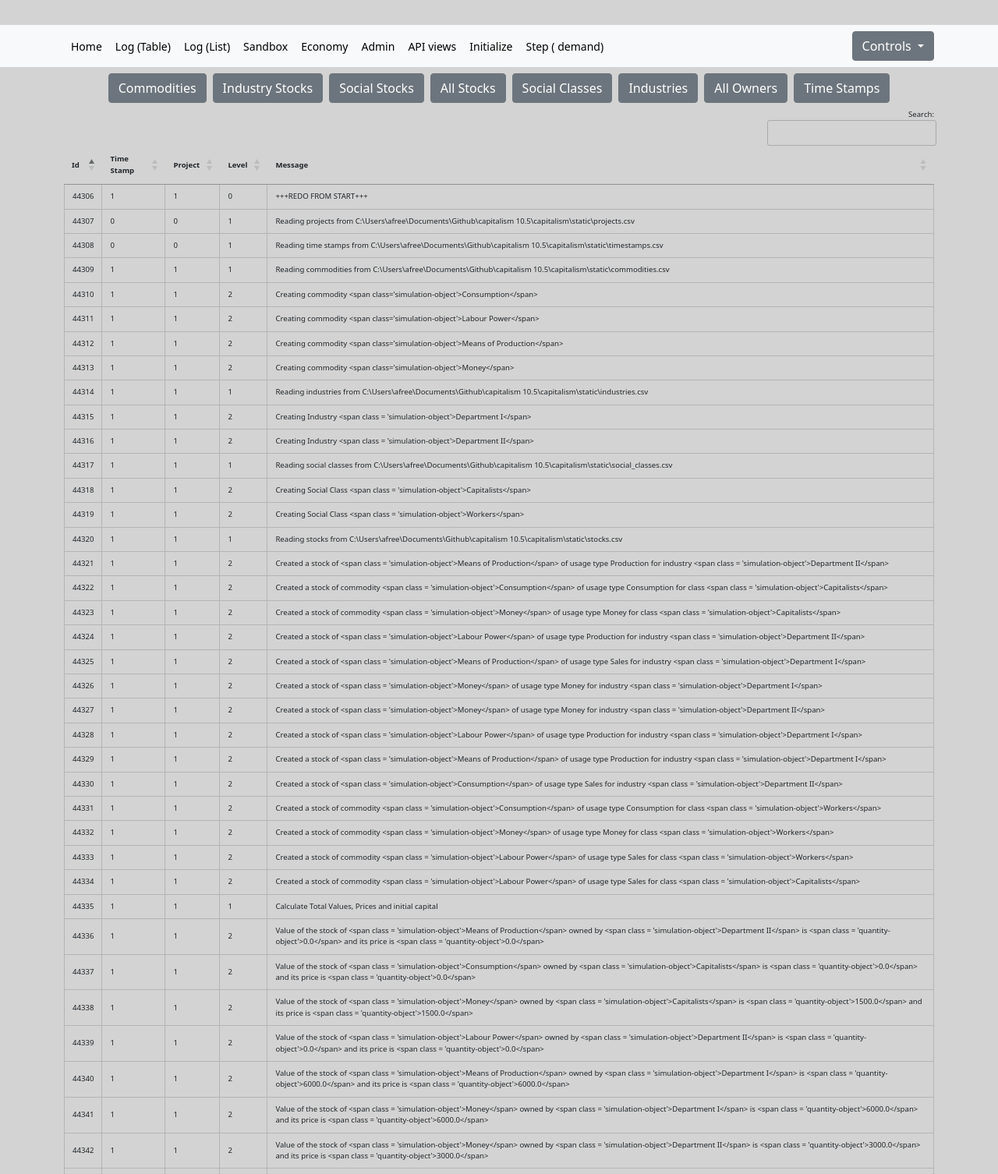
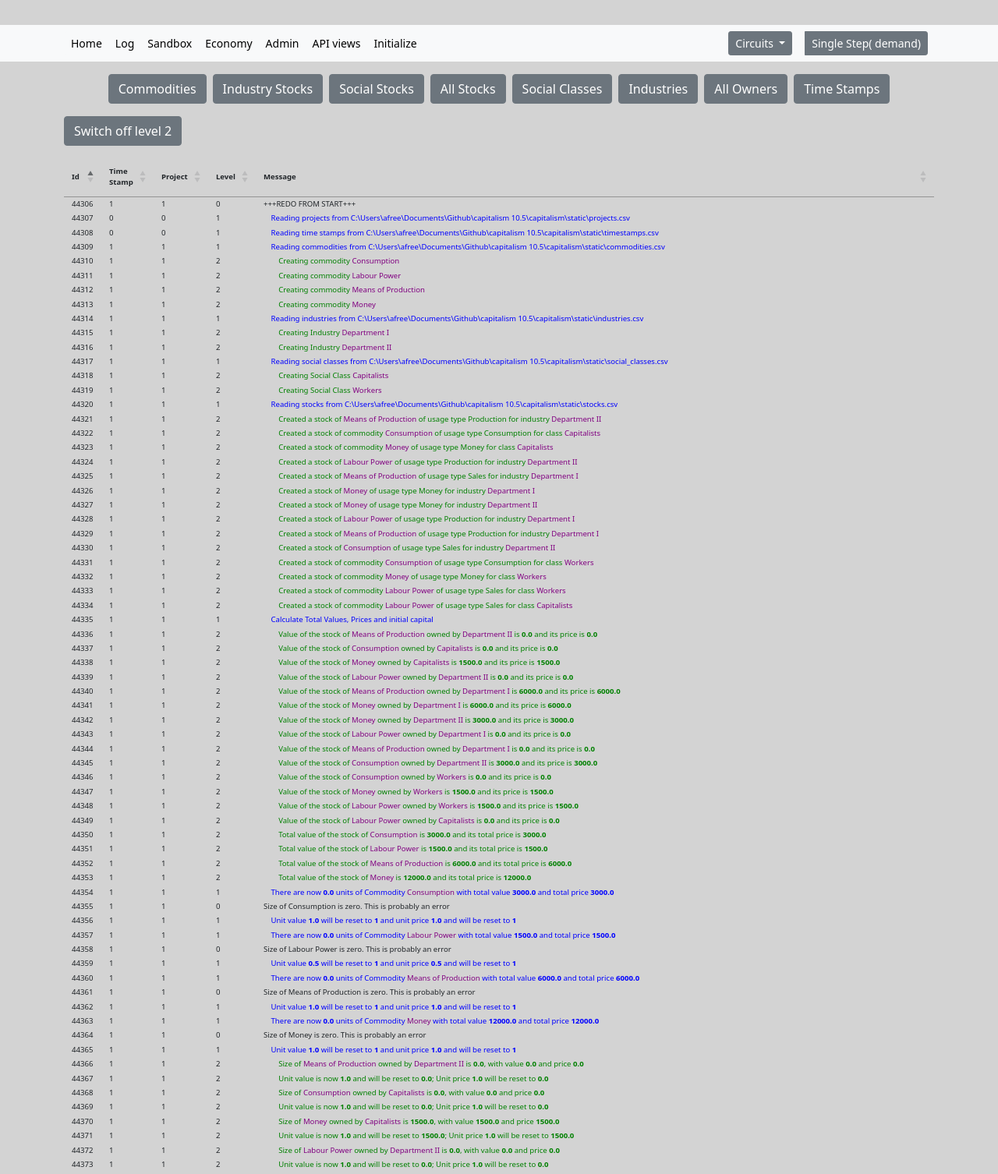
Before and after one commit to znalo/capitalism-10.5, a Django app: page /log/table in a window 1280 px wide. Shown: the top 1506 px of the page at 78% size. Run offline with Django 3.2, Linux system fonts and the light colour scheme; data comes from the database, SQL or seed files in the repository; both versions use the stored data as it was after the commit; some libraries are stand-ins or nearby versions.

Commit message:
spruced up Log table

```diff
--- a/capitalism/economy/actions/control.py
+++ b/capitalism/economy/actions/control.py
@@ -104,7 +104,7 @@ def initialize(request):
     Log.enter(1, f"Reading commodities from {file_name}")
     df = pd.read_csv(file_name)
     for row in df.itertuples(index=False, name='Pandas'):
-        Log.enter(2, f"Creating Commodity {row.name}")
+        Log.enter(2, f"Creating commodity <span class='simulation-object'>{row.name}</span>")
         commodity = Commodity(
             time_stamp_FK=TimeStamp.objects.get(
                 time_stamp=1, project_FK__number=row.project),
@@ -132,7 +132,7 @@ def initialize(request):
     for row in df.itertuples(index=False, name='Pandas'):
         this_time_stamp = TimeStamp.objects.get(
             time_stamp=1, project_FK__number=row.project)
-        Log.enter(2, f"Creating Industry {row.industry_name}")
+        Log.enter(2, f"Creating Industry {Log.sim_object(row.industry_name)}")
         industry = Industry(
             time_stamp_FK=this_time_stamp,
             name=row.industry_name,
@@ -154,7 +154,7 @@ def initialize(request):
     for row in df.itertuples(index=False, name='Pandas'):
         this_time_stamp = TimeStamp.objects.get(
             time_stamp=1, project_FK__number=row.project)
-        Log.enter(2, f"Creating Social Class {row.social_class_name}")
+        Log.enter(2, f"Creating Social Class {Log.sim_object(row.social_class_name)}")
         social_class = SocialClass(
             time_stamp_FK=this_time_stamp,
             name=row.social_class_name,
@@ -203,7 +203,7 @@ def initialize(request):
             # TODO fix owner
             social_stock.save()
             Log.enter(
-                2, f"Created {row.stock_type} stock of commodity {social_stock.commodity_FK.name} for class {social_stock.social_class_FK.name}")
+                2, f"Created a stock of commodity {Log.sim_object(social_stock.commodity_FK.name)} of usage type {row.stock_type} for class {Log.sim_object(social_stock.social_class_FK.name)} ")
         elif row.owner_type == "INDUSTRY":
             industry=Industry.objects.get(time_stamp_FK=this_time_stamp, name=row.name)
             commodity=Commodity.objects.get(time_stamp_FK=this_time_stamp, name=row.commodity)
@@ -223,7 +223,7 @@ def initialize(request):
             # TODO fix owner
             industry_stock.save()
             Log.enter(
-                2, f"Created {row.stock_type} stock of commodity {industry_stock.commodity_FK.name} for industry {industry_stock.industry_FK.name}")
+                2, f"Created a stock of {Log.sim_object(industry_stock.commodity_FK.name)} of usage type {row.stock_type} for industry {Log.sim_object(industry_stock.industry_FK.name)}")
         else:
             Log.enter(0, f"++++UNKNOWN OWNER TYPE++++ {row.owner_type}")
     set_total_value_and_price()
--- a/capitalism/economy/models/states.py
+++ b/capitalism/economy/models/states.py
@@ -1,8 +1,8 @@
-from datetime import time
 from django.db import models
 from django.db.models.base import Model
-from django.db.models.fields import IntegerField
 from capitalism.global_constants import *
+from django.utils.safestring import mark_safe
+from django.utils.html import escape
 
 class Log(models.Model):
     time_stamp_id=models.IntegerField(default=0, null=False)
@@ -21,9 +21,16 @@ class Log(models.Model):
             time_stamp_id=current_state.time_stamp_FK.time_stamp
             project_id=current_state.time_stamp_FK.project_FK.number
 
-        indent= " "*level
-        this_entry=Log(project_id=project_id,time_stamp_id=time_stamp_id,level=level,message=message)
+        this_entry=Log(project_id=project_id,time_stamp_id=time_stamp_id,level=level,message=(message))
         this_entry.save()
+
+    @staticmethod
+    def sim_object(value):
+        return f"<span class = 'simulation-object'>{value}</span>"
+
+    @staticmethod
+    def sim_quantity(value):
+        return f"<span class = 'quantity-object'>{value}</span>"
 
 class Project(models.Model):
     number=models.IntegerField(verbose_name="Project",null=False, default=0)
@@ -61,6 +68,8 @@ class TimeStamp(models.Model):
     def __str__(self):
         return f"[Time {self.time_stamp}(id:{self.id}) description: {self.description}] [Project {self.project_FK.number}] "
 
+#TODO since there is only one state at any given time, can we make this a 'standard' class
+#! the only difficulty I can see is that there is one state per owner, so a database entry would seem to be required
 class State(models.Model):
     name = models.CharField(primary_key=True, default="Initial", max_length=50)
     time_stamp_FK = models.OneToOneField(TimeStamp, related_name='state', on_delete=models.CASCADE, default=1)
@@ -77,6 +86,7 @@ class State(models.Model):
         return states.get()
 
     #! get the current time_stamp object
+
     @staticmethod
     def get_current_time_stamp():
         current_time_stamp = State.current_state().time_stamp_FK
@@ -84,6 +94,17 @@ class State(models.Model):
         time_stamp = TimeStamp.objects.filter(
             project_FK=this_project).order_by('time_stamp').last()
         return time_stamp
+
+    @property
+    @staticmethod
+    def current_time_stamp():
+        current_time_stamp = State.current_state().time_stamp_FK
+        this_project = current_time_stamp.project_FK
+        time_stamp = TimeStamp.objects.filter(
+            project_FK=this_project).order_by('time_stamp').last()
+        return time_stamp
+
+
 
     @staticmethod
     def substate():
--- a/capitalism/economy/templatetags/app_filters.py
+++ b/capitalism/economy/templatetags/app_filters.py
@@ -55,3 +55,7 @@ def has_changed(new,old):
         return new
     else:
         return mark_safe("<span style=\"color:red\">"+str(new)+"</span>")
+
+@register.filter(is_safe=True)
+def mark_as_safe(value):
+    return mark_safe(value)
--- a/capitalism/static/static.css
+++ b/capitalism/static/static.css
@@ -42,9 +42,24 @@ ul {
 
 .log-level3 {
    color: red;
-   margin-left:3em
+   margin-left:3em;
 }
 
 .log-level4 {
-  margin-left:4em
+  margin-left:4em;
 }
+
+.simulation-object{
+  color:purple;
+}
+
+.quantity-object{
+  font-weight:600;
+}
+table.dataTable tr td {
+  height: 12px;
+}
+
+table.dataTable tbody th, table.dataTable tbody td {
+  padding: 2px 10px;
+}
--- a/capitalism/templates/base.html
+++ b/capitalism/templates/base.html
@@ -19,12 +19,15 @@
 
 <body>
   {% include 'partials/navbar.html' %}
-  <div class="d-flex justify-content-center pt-2 pb-2">
-    <div id="tableButtons">
-      {% include 'partials/tables-navbar.html' %}
-    </div>
+  <div class="container-md">
+    <div class="d-flex justify-content-center pt-2 pb-2">
+      <nav class="navbar sticky-top navbar-expand-lg navbar-light">
+      <div id="tableButtons">
+        {% include 'partials/tables-navbar.html' %}
+      </div>
+    </nav>
   </div> <!-- Table Buttons -->
-
+  </div>
   <div class="container" style="font-size: .6em;">
     {% block content %}{% endblock %}
 
--- a/capitalism/templates/economy/log_collapsible.html
+++ b/capitalism/templates/economy/log_collapsible.html
@@ -17,7 +17,7 @@
 <ul>
   {% for entry in log_iterator %}
   <div class="log{{entry.level}}">
-    [Project {{entry.project_id}}] [Time Stamp {{entry.time_stamp_id}}]<span class="log-level{{entry.level}}">{{ entry.message }}</span>
+    [Project {{entry.project_id}}] [Time Stamp {{entry.time_stamp_id}}]<span class="log-level{{entry.level}}">{{ entry.message|mark_as_safe }}</span>
   </div>
   {% endfor %}
 </ul>
--- a/capitalism/templates/economy/log_list.html
+++ b/capitalism/templates/economy/log_list.html
@@ -1,9 +1,14 @@
 {% extends "base.html" %}
 {% block content %}
+{% load app_filters %}
 
 <div class="row">
+  <p> <button class="btn btn-secondary" type="button" data-bs-toggle="collapse"
+      data-bs-target=".toggle-level2" aria-expanded=" false"
+      aria-controls="toggle-level2">Switch off level 2</button>
+  </p>
   <div class="col-sm-12">
-    <table id="log" class="table-sm cell-border" style="width:100%">
+    <table id="log" class="table-sm" style="width:100%">
       <thead>
         <tr>
           <th>Id</th>
@@ -15,12 +20,12 @@
       </thead>
       <tbody>
         {% for log in log_list %}
-        <tr>
+        <tr class="toggle-level{{log.level}}">
           <td>{{ log.id}} </td>
           <td>{{ log.time_stamp_id}} </td>
           <td>{{ log.project_id}} </td>
           <td>{{ log.level}} </td>
-          <td class="pl-{{log.level}}">{{log.message}} </td>
+          <td class="pl-{{log.level}}"><span class="log-level{{log.level}}">{{log.message|mark_as_safe }}</span> </td>
         </tr>
         {% endfor %}
       </tbody>
@@ -35,8 +40,17 @@
   $(document).ready(function () {
     $('#log').DataTable(
       {
+        "columns": [
+          { "width": "3%" },
+          { "width": "2%" },
+          { "width": "2%" },
+          { "width": "2%" },
+          { "width": "91%" },
+        ],
         "paging": false,
-        "info": false
+        "info": false,
+        "borders": false,
+        "searching": false
       }
     );
   });
--- a/capitalism/templates/partials/control_states.html
+++ b/capitalism/templates/partials/control_states.html
@@ -1,8 +1,9 @@
 {% load app_filters %}
+{% load control_tags %}
 <div class="btn-group">
-  <button class="btn btn-secondary dropdown-toggle" type="button" id="dropdownMenuClickable" data-bs-toggle="dropdown"
+  <button class="btn btn-secondary btn-sm dropdown-toggle mx-2" type="button" id="dropdownMenuClickable" data-bs-toggle="dropdown"
     data-bs-auto-close="false" aria-expanded="false">
-    Controls
+    Circuits
   </button>
   <ul class="dropdown-menu dropdown-menu-dark" aria-labelledby="dropdownMenuClickable">
     {% for key, value in superstates.items %}
@@ -13,3 +14,4 @@
     {% endif %}
     {% endfor %}
   </ul>
+  <a href="/sub/{% current_substate %}" class="btn btn-secondary btn-sm mx-2" role="button" method="get">Single Step({% current_substate %})</a>
--- a/capitalism/templates/partials/navbar.html
+++ b/capitalism/templates/partials/navbar.html
@@ -4,14 +4,12 @@
   <div class="container-md">
     <div class="btn-group" role="group" aria-label="Main Navigation Bar">
       <a href="{% url 'landing-page' %}" class="btn btn-light btn-sm" role="button">Home</a>
-      <a href="{% url 'log' %}" class="btn btn-light btn-sm" role="button">Log (Table)</a>
-      <a href="{% url 'log-collapsible' %}" class="btn btn-light btn-sm" role="button">Log (List)</a>
+      <a href="{% url 'log' %}" class="btn btn-light btn-sm" role="button">Log</a>
       <a href="{% url 'sandbox' %}" class="btn btn-light btn-sm" role="button">Sandbox</a>
       <a href="{% url 'economy' %}" class="btn btn-light btn-sm" role="button">Economy</a>
       <a href="{% url 'admin:index' %}" class="btn btn-light btn-sm" role="button">Admin</a>
       <a href="{% url 'api-views' %}" class="btn btn-light btn-sm" role="button">API views</a>
       <a href="{% url 'initialize' %}" class="btn btn-light btn-sm" role="button" method="get">Initialize</a>
-      <a href="/sub/{% current_substate %}" class="btn btn-light btn-sm" role="button" method="get">Step ({% current_substate %})</a>
     </div> <!-- btn-group -->
 
     {% control_states %}
```
Also changed, not shown: DEVLOG.MD (+5 -0 lines), capitalism/economy/actions/exchange.py (+13 -14 lines), capitalism/db.sqlite3.
